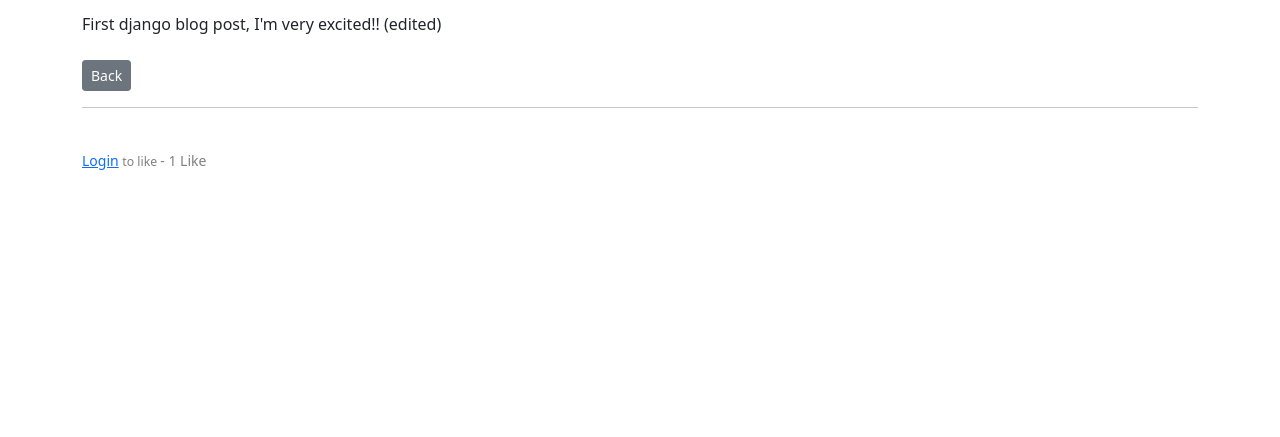
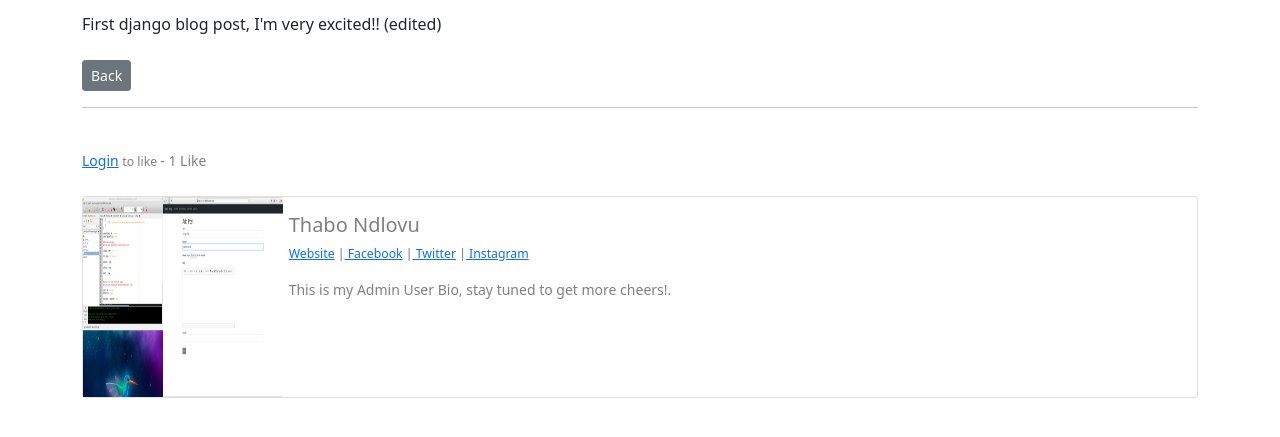
Before and after one commit to thabothibos/simple-django-blog-app, a Django app: page /blog/article/1 in a window 1280 px wide. Shown: the part 181-618 px from the top of the page. Run offline with Django 3.2, Linux system fonts and the light colour scheme; data comes from the database, SQL or seed files in the repository; both versions use the stored data as it was after the commit; some libraries are stand-ins or nearby versions.

Commit message:
Customise User profile Model and add profile pic and social media links

```diff
--- a/blog/admin.py
+++ b/blog/admin.py
@@ -1,5 +1,6 @@
 from django.contrib import admin
-from . models import Post, Category
+from . models import Post, Category, Profile
 
 admin.site.register(Post)
 admin.site.register(Category)
+admin.site.register(Profile)
--- a/blog/models.py
+++ b/blog/models.py
@@ -12,6 +12,20 @@ class Category(models.Model):
 
 	def get_absolute_url(self):
 		return reverse('home')
+
+
+class Profile(models.Model):
+	user = models.OneToOneField(User, null=True, on_delete=models.CASCADE)
+	bio = models.TextField()
+	profile_pic = models.ImageField(null=True, blank=True,upload_to="images/profile/")
+	website_url = models.CharField(max_length=255, null=True, blank=True)
+	facebook_url = models.CharField(max_length=255, null=True, blank=True)
+	instagram_url = models.CharField(max_length=255, null=True, blank=True)
+	twitter_url = models.CharField(max_length=255, null=True, blank=True)
+	linkedin_url = models.CharField(max_length=255, null=True, blank=True)
+
+	def __str__(self):
+		return str(self.user)
 
 class Post(models.Model):
     title = models.CharField(max_length=255)
--- a/blog/templates/detail_view.html
+++ b/blog/templates/detail_view.html
@@ -38,5 +38,40 @@
 		<small style="color: gray ;"><a href="{% url 'login' %}">Login</a> <small> to like </small>
 		{% endif %}
 		- {{ total_likes }} Like{{total_likes|pluralize}}
-	</form>
+	</form> <br><br>
+	<div class="card mb-3">
+	   <div class="row no-gutters">
+	    <div class="col-md-2"><img src="{{ post.author.profile.profile_pic.url }}" width=200, height=200></div>
+	    <diV class="col-md-10">
+		  <div class="card-body">
+			<h5 class="card-title"> {{ post.author.first_name }} {{ post.author.last_name }}</h5>
+<p class="small text-muted">
+
+	{% if post.author.profile.website_url %}
+		<a href="{{ post.author.profile.website_url }}">Website</a>
+	{% endif %}
+
+	{% if post.author.profile.facebook_url %}
+		|<a href="{{ post.author.profile.facebook_url }}"> Facebook</a>
+	{% endif %}
+
+	{% if post.author.profile.twitter_url %}
+		|<a href="{{ post.author.profile.twitter_url }}"> Twitter</a>
+	{% endif %}
+
+	{% if post.author.profile.instagram_url %}
+		|<a href="{{ post.author.profile.instagram_url }}"> Instagram</a>
+	{% endif %}
+
+	{% if post.author.profile.linkedin_url %}
+		|<a href="{{ post.author.profile.linkedin_url }}"> LinkedIn</a>
+	{% endif %}
+
+</p>
+			<p class="card-text">{{ post.author.profile.bio }}</p>
+		  </div>
+		</diV>
+	   </div>
+	</div>
+
 {% endblock %}
--- a/members/templates/registration/edit_profile.html
+++ b/members/templates/registration/edit_profile.html
@@ -4,6 +4,8 @@
 
 	<h1>Edit Profile...</h1>
 	<br><br>
+
+	{{ user.profile.bio }}<br><br>
 
 	<div class="form-group">
 		<form method="POST">
```
Also changed, not shown: blog/migrations/0008_profile.py (added), blog/migrations/0009_auto_20210204_0157.py (added), blog/migrations/0010_auto_20210204_0006.py (added), db.sqlite3, media/images/profile/2021-02-03-212357_3200x1200_scrot.png (added).
